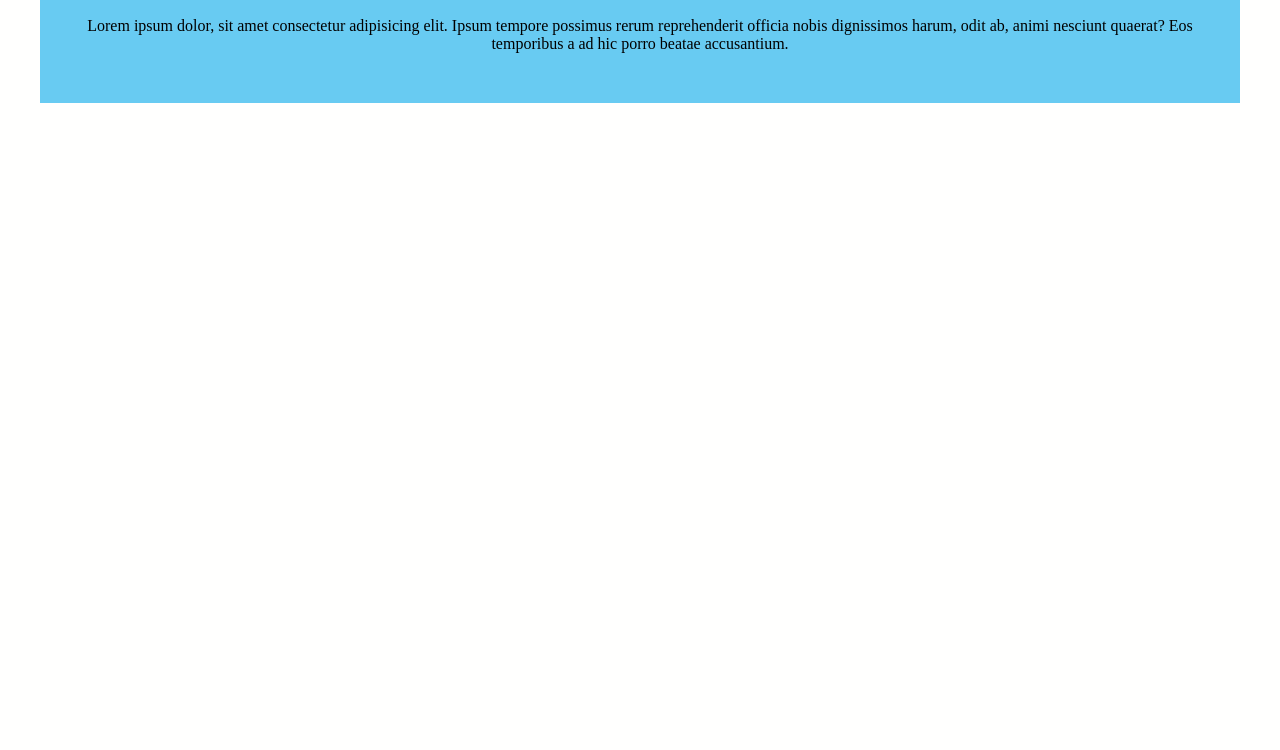
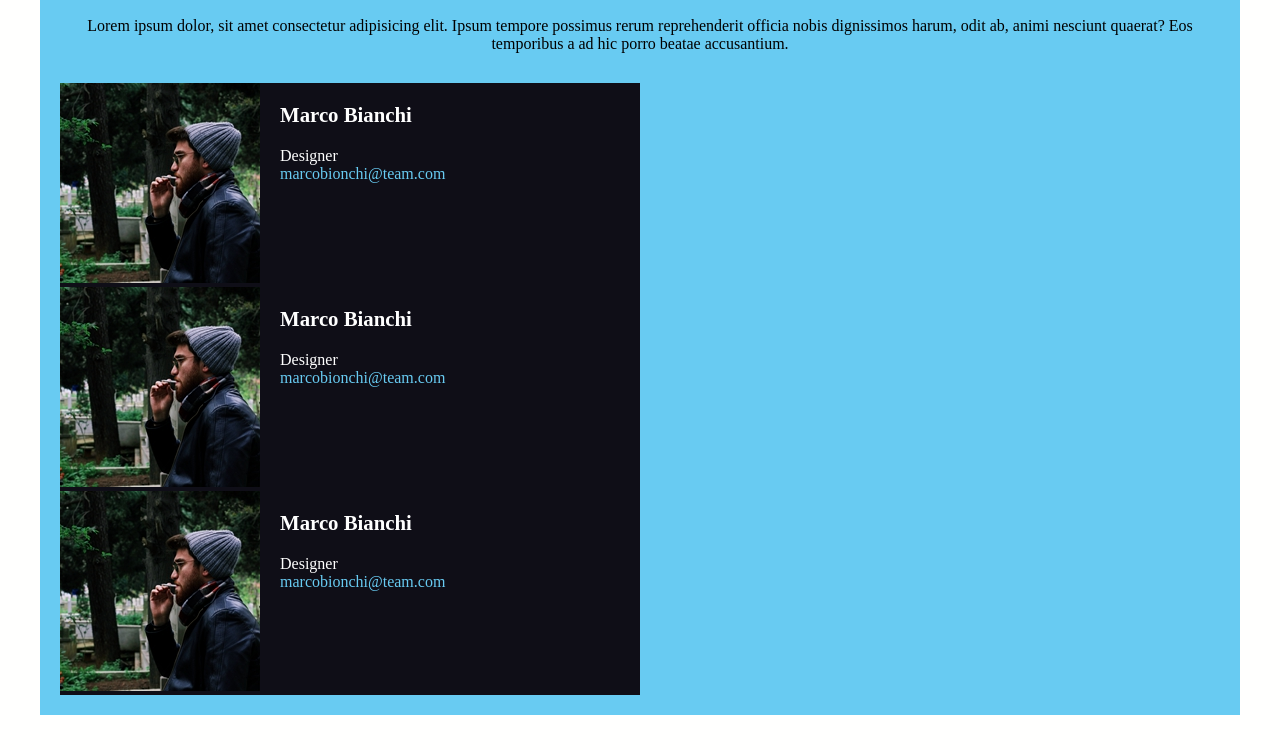
Before and after one commit to Finnedorn/html-css-float-cards, a plain HTML site: page index.html in a window 1280 px wide. Shown: the part 50-800 px from the top of the page. Drawn offline with Linux system fonts and the light colour scheme.

Commit message:
created section part

```diff
--- a/css/style.css
+++ b/css/style.css
@@ -39,7 +39,10 @@ h1 {
 
 section {
     padding: 10px;
-    width: calc(100% / 3);
+}
+
+.float-left {
+    float: left;
 }
 
 .clearfix:after {
@@ -48,6 +51,25 @@ section {
     clear:both;
 }
 
-.float-left {
-    float: left;
+.icon {
+    width: calc(100% / 2);
+    background-color: var(--icon-black);
+    color: white;
 }
+
+.icon-layout {
+    padding: 20px;
+}
+
+div.float-left.icon-layout>* {
+    margin-bottom: 20px;
+}
+
+h3 {
+    font-size: 1.3em;
+}
+
+.icon-text {
+    display: block;
+    color: var(--text-light-blue);
+}
--- a/index.html
+++ b/index.html
@@ -13,8 +13,34 @@
             <p>Lorem ipsum dolor, sit amet consectetur adipisicing elit. Ipsum tempore possimus rerum reprehenderit officia nobis dignissimos harum, odit ab, animi nesciunt quaerat? Eos temporibus a ad hic porro beatae accusantium.</p>
         </header>
         <main>
-            <section class="clearfix">
-                <div></div>
+            <section>
+                <div class="clearfix icon">
+                    <div class="float-left"><img src="img/male1.png" alt="foto_di_marco_bianchi"></div>
+                    <div class="float-left icon-layout">
+                        <h3>Marco Bianchi</h3>
+                        <span>Designer</span>
+
+                        <span class="icon-text">marcobionchi@team.com</span>
+                    </div>
+                </div>
+                <div class="clearfix icon">
+                    <div class="float-left"><img src="img/male1.png" alt="foto_di_marco_bianchi"></div>
+                    <div class="float-left icon-layout">
+                        <h3>Marco Bianchi</h3>
+                        <span>Designer</span>
+
+                        <span class="icon-text">marcobionchi@team.com</span>
+                    </div>
+                </div>
+                <div class="clearfix icon">
+                    <div class="float-left"><img src="img/male1.png" alt="foto_di_marco_bianchi"></div>
+                    <div class="float-left icon-layout">
+                        <h3>Marco Bianchi</h3>
+                        <span>Designer</span>
+
+                        <span class="icon-text">marcobionchi@team.com</span>
+                    </div>
+                </div>
                 <div></div>
                 <div></div>
             </section>
```
